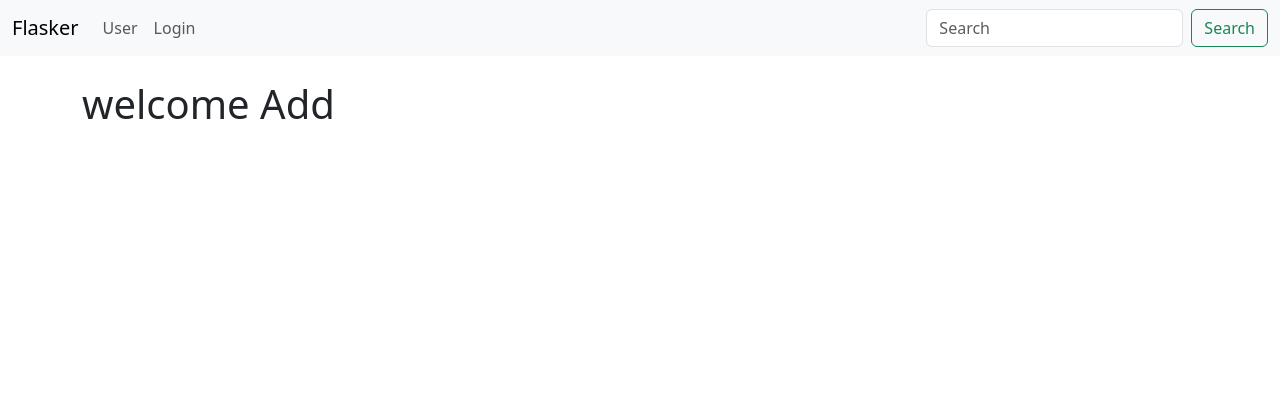
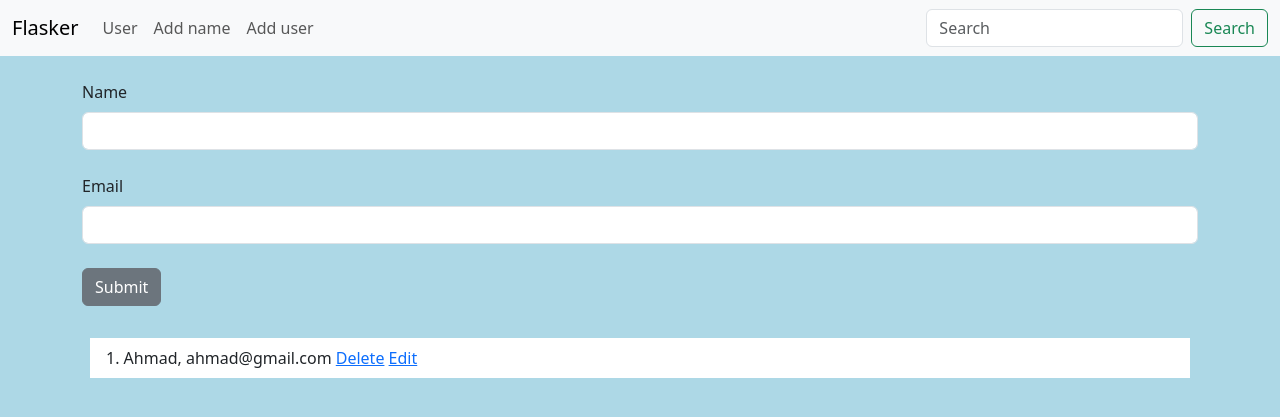
Before and after one commit to Moalapal9/myfirstapp, a Flask app: page /user/add in a window 1280 px wide. Shown: the top 417 px of the page. Run offline with Flask 3, Linux system fonts and the light colour scheme; data comes from the database, SQL or seed files in the repository; both versions use the stored data as it was after the commit.

Commit message:
Adding CRUD basic

```diff
--- a/app.py
+++ b/app.py
@@ -1,24 +1,108 @@
-from flask import Flask, render_template
+from flask import Flask, render_template, flash, redirect, url_for, request
+from flask_wtf import FlaskForm
+from wtforms import StringField, SubmitField
+from wtforms.validators import DataRequired
+from flask_sqlalchemy import SQLAlchemy
+from datetime import datetime
+
 
 app = Flask(__name__)
 
-# index route with jinja template
+app.config['SQLALCHEMY_DATABASE_URI'] = 'sqlite:///users.db'
+
+db = SQLAlchemy(app)
+
+app.config['SECRET_KEY'] = 'anonymous'
+
+
+# ROUTES
 @app.route('/')
 def index():
-    foods = ['pizza', 'burger', 'french fries']
-    return render_template('index.html', foods=foods)
+	users = Users.query.order_by(Users.date_added)
+	return render_template('index.html', users=users)
 
-# user route with params
 @app.route('/user/<name>')
 def user(name):
     return render_template('user.html', user_name=name)
 
-# user route with params
 @app.route('/login')
 def login():
     return render_template('login.html')
 
-# error handler 404
 @app.errorhandler(404)
 def error_page(e):
     return render_template('error_404.html'), 404
+
+@app.route('/name', methods=['GET', 'POST'])
+def add_name():
+	form = NamerForm()
+	name = None
+	address = None
+	if form.validate_on_submit():
+		name = form.name.data
+		address = form.address.data
+	flash('Add successfully!')
+	return render_template('add_name.html', name=name, address=address, form=form)
+
+@app.route('/user/add', methods=['GET', 'POST'])
+def add_user():
+	name = None
+	email = None
+	form = UserForm()
+	if form.validate_on_submit():
+		user = Users.query.filter_by(email=form.email.data).first()
+		if user is None:
+			user = Users(name=form.name.data, email=form.email.data)
+			db.session.add(user)
+			db.session.commit()
+			flash("User Added Successfully!")
+		name = form.name.data
+		name = form.email.data
+
+	form.name.data = ''
+	form.email.data = ''
+	users = Users.query.order_by(Users.date_added)
+	return render_template("add_user.html", form=form, email=email, name=name, users=users)
+
+@app.route('/user/update/<int:id>', methods=['GET', 'POST'])
+def update_user(id):
+	user = Users.query.get_or_404(id)
+	form = UserForm()
+	if request.method=='POST':
+		user.name = request.form['name']
+		user.email = request.form['email']
+		db.session.commit()
+		return redirect(url_for('add_user'))
+	elif request.method=='GET':
+		return render_template('update_user.html', form=form, user=user)
+
+
+@app.route('/user/delete/<int:id>', methods=['GET', 'POST'])
+def delete_user(id):
+	user = Users.query.get_or_404(id)
+
+	db.session.delete(user)
+	db.session.commit()
+	flash("User successfully deleted!!")
+
+	return redirect(url_for('add_user'))
+
+
+# FORM
+class NamerForm(FlaskForm):
+	name = StringField("Enter your name?", validators=[DataRequired()])
+	address = StringField("Enter your address!", validators=[DataRequired()])
+	submit = SubmitField("Enter")
+
+class UserForm(FlaskForm):
+	name = StringField("Name", validators=[DataRequired()])
+	email = StringField("Email", validators=[DataRequired()])
+	submit = SubmitField("Submit")
+
+
+# MODEL
+class Users(db.Model):
+	id = db.Column(db.Integer, primary_key=True)
+	name = db.Column(db.String(100), nullable=False)
+	email = db.Column(db.String(100), nullable=False, unique=True)
+	date_added = db.Column(db.DateTime, default=datetime.utcnow)
--- /dev/null
+++ b/static/css/style.css
@@ -0,0 +1,7 @@
+h1 {
+    color: rgb(0, 0, 0);
+}
+
+body {
+    background-color: lightblue;
+}
--- /dev/null
+++ b/templates/add_user.html
@@ -0,0 +1,31 @@
+{% extends 'base.html' %}
+
+{% block content %}
+<form method="POST">
+    {{ form.hidden_tag() }}
+
+    {{ form.name.label(class="form-label") }}
+    {{ form.name(class="form-control") }}
+    <br/>
+
+    {{ form.email.label(class="form-label") }}
+    {{ form.email(class="form-control") }}
+    <br/>
+
+    {{ form.submit(class="btn btn-secondary") }}
+
+
+</form>
+
+</br>
+
+{% for user in users %}
+<ul class="list-group list-group-flush m-2">
+    <li class="list-group-item">{{ user.id }}. {{ user.name|title }}, {{ user.email|lower }}
+        <a href="{{ url_for('delete_user', id=user.id) }}"> Delete</a>
+        <a href="{{ url_for('update_user', id=user.id) }}"> Edit</a>
+    </li>
+</ul>
+{% endfor %}
+
+{% endblock %}
--- a/templates/base.html
+++ b/templates/base.html
@@ -5,6 +5,7 @@
     <meta name="viewport" content="width=device-width, initial-scale=1">
     <title>Flasker</title>
     <link href="https://cdn.jsdelivr.net/npm/bootstrap@5.3.3/dist/css/bootstrap.min.css" rel="stylesheet" integrity="sha384-QWTKZyjpPEjISv5WaRU9OFeRpok6YctnYmDr5pNlyT2bRjXh0JMhjY6hW+ALEwIH" crossorigin="anonymous">
+    <link href="{{ url_for('static', filename='css/style.css') }}" rel="stylesheet">
   </head>
   <body>
     {% include 'navbar.html' %}
--- a/templates/error_404.html
+++ b/templates/error_404.html
@@ -1,4 +1,4 @@
-{% extends base.html %}
+{% extends 'base.html' %}
 
 {% block content %}
     </br>
--- a/templates/index.html
+++ b/templates/index.html
@@ -3,7 +3,8 @@
 {% block content %}
     <h1>this is using render_template</h1>
 
-    {% for food in foods %}
-        <li>{{ food }}</li>
+    <h1>List name on database:</h1>
+    {% for user in users %}
+        <li>{{ user.name }}</li>
     {% endfor %}
 {% endblock %}
--- a/templates/navbar.html
+++ b/templates/navbar.html
@@ -7,10 +7,13 @@
       <div class="collapse navbar-collapse" id="navbarSupportedContent">
         <ul class="navbar-nav me-auto mb-2 mb-lg-0">
           <li class="nav-item">
-            <a class="nav-link" href="{{ url_for('user', name='ahmad')}}">User</a>
+            <a class="nav-link" href="{{ url_for('user', name='john')}}">User</a>
           </li>
           <li class="nav-item">
-            <a class="nav-link" href="{{ url_for('login')}}">Login</a>
+            <a class="nav-link" href="{{ url_for('add_name')}}">Add name</a>
+          </li>
+          <li class="nav-item">
+            <a class="nav-link" href="{{ url_for('add_user')}}">Add user</a>
           </li>
         </ul>
         <form class="d-flex" role="search">
```
Also changed, not shown: templates/add_name.html (added, +28 -0 lines), templates/update_user.html (added, +20 -0 lines), instance/users.db (added).
